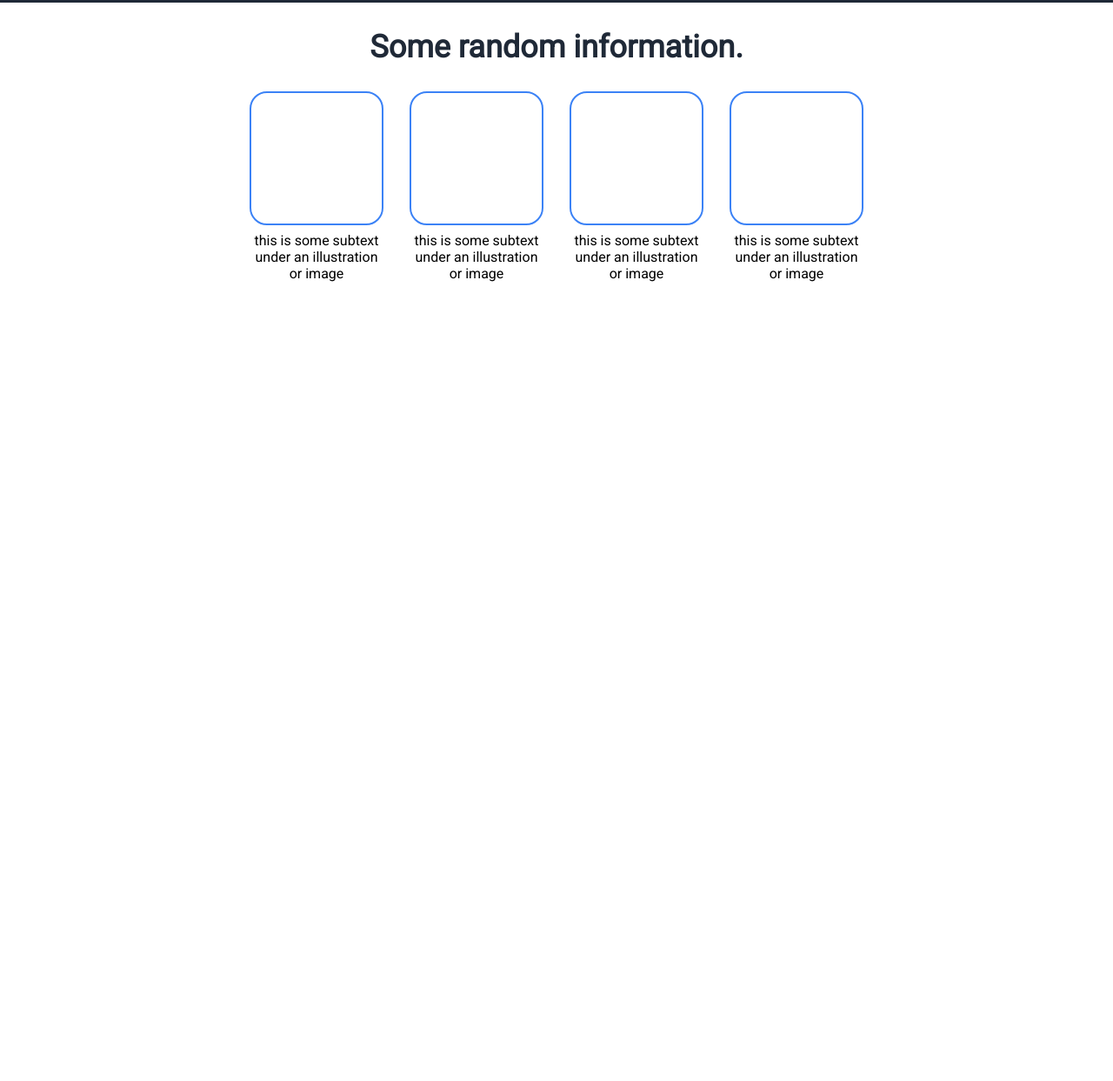
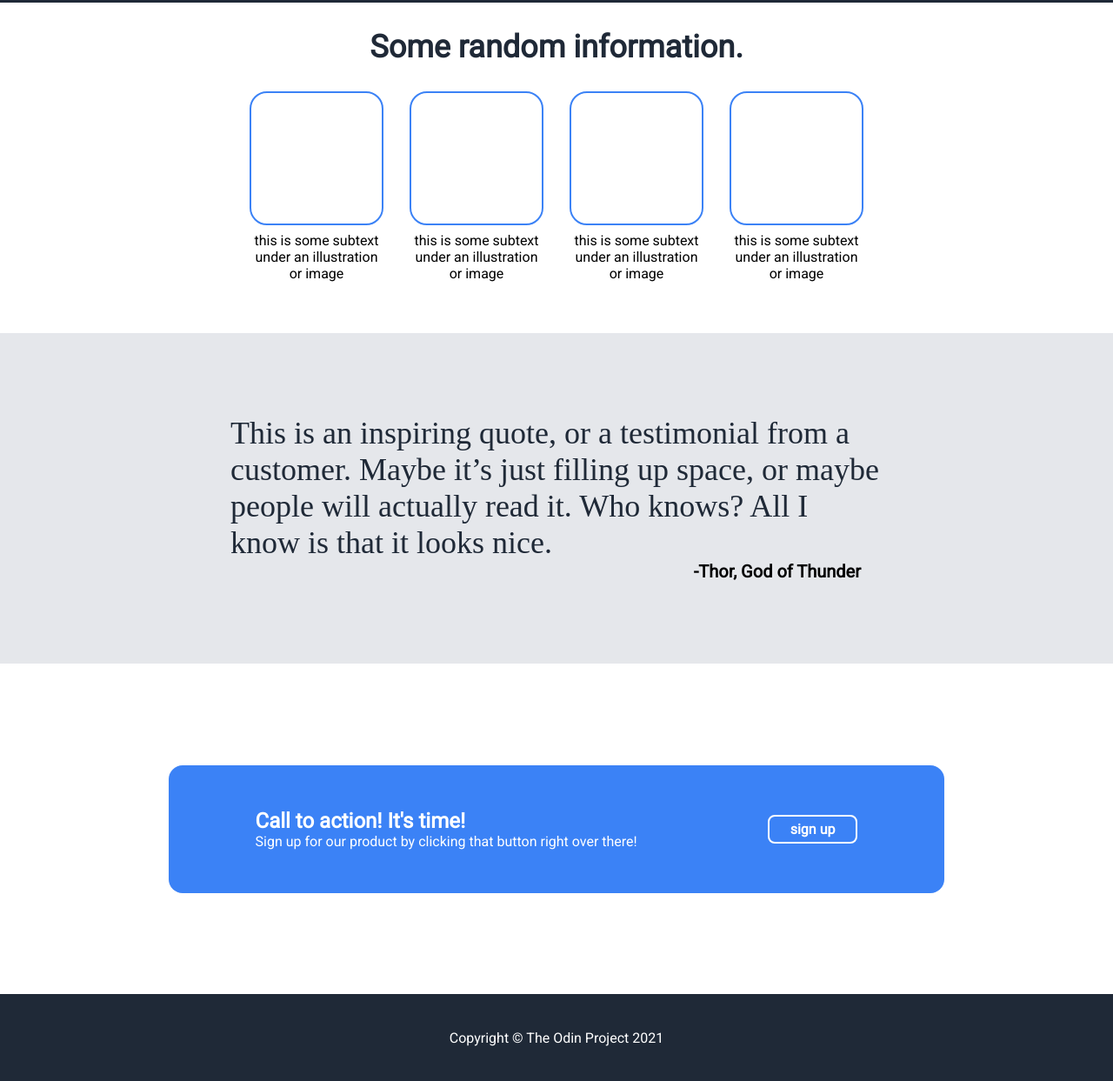
Before and after one commit to hch-96/odin-project-landing-page, a plain HTML site: page index.html in a window 1280 px wide. Shown: the part 423-1666 px from the top of the page at 87% size. Before the commit the page ends 806 px from the top, so only its background shows below. Drawn offline with Linux system fonts and the light colour scheme.

Commit message:
Completed the "quotes", "sign-up" and "footer" section of the landing page.

```diff
--- a/index.html
+++ b/index.html
@@ -48,6 +48,18 @@
         </div>
       </div>
     </section>
-
-
+    <section class="quote-box">
+      <div class="quote">This is an inspiring quote, or a testimonial from a customer. Maybe it’s just filling up space, or maybe people will actually read it. Who knows? All I know is that it looks nice.</div>
+      <div class="quoter">-Thor, God of Thunder</div>
+    </section>
+    <section class="sign-up-wrapper">
+      <div class="sign-up">
+        <div class="content">
+          <div class="heading">Call to action! It's time!</div>
+          <div class="text">Sign up for our product by clicking that button right over there!</div>
+        </div>
+          <div class="button">sign up</div>
+      </div>
+      </section>
+      <section class="footer">Copyright © The Odin Project 2021</section>
   </body>
--- a/style.css
+++ b/style.css
@@ -118,3 +118,73 @@ ul a {
   text-align: center;
   margin: 0;
 }
+
+.quote-box {
+  height: 380px;
+  background-color: #e5e7eb;
+  display: flex;
+  flex-direction: column;
+  justify-content: center;
+  align-items: center;
+}
+
+.quote {
+  font-size: 36px;
+  font-family: light italic;
+  color: #1F2937;
+  width: 750px;
+}
+
+.quoter {
+  width: 700px;
+  text-align: right;
+  font-weight: bolder;
+  font-size: 20px;
+}
+
+.sign-up-wrapper {
+  background-color: white;
+  height: 380px;
+  display: flex;
+  align-items: center;
+  justify-content: center;
+
+}
+
+.sign-up {
+  display: flex;
+  gap: 150px;
+  justify-content: center;
+  align-items: center;
+  background-color: #3b82f6;
+  padding: 50px 100px;
+  border-radius: 16px; /* You can adjust the value */
+}
+
+.sign-up .heading {
+  font-weight: bold;
+  font-size: 24px;
+  color: white;
+}
+
+.sign-up .text {
+  color: white;
+}
+
+.button {
+  color: white;
+  border-color: white;
+  padding: 5px 24px;
+  border-radius: 8px; /* You can adjust the value */
+  border: 2px solid white; /* changes border color to white */
+  font-weight: bold;
+}
+
+.footer {
+  height: 100px;
+  background-color: #1F2937;
+  color: white;
+  display: flex;
+  justify-content: center;
+  align-items: center;
+}
```
